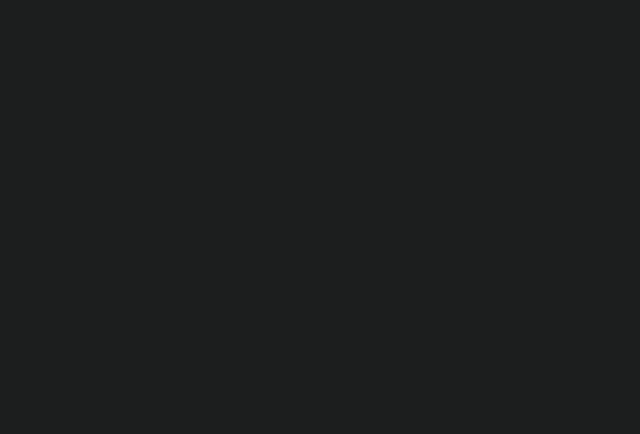
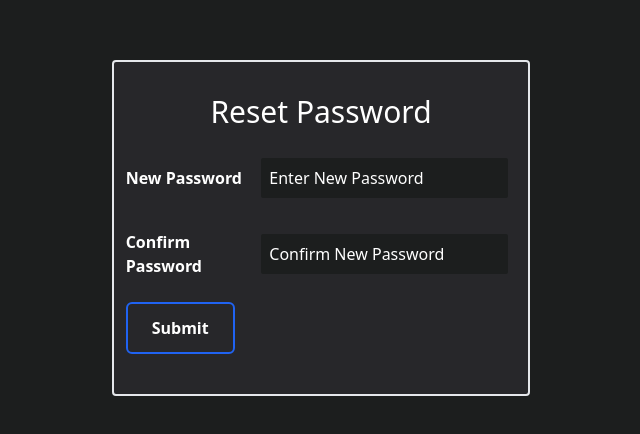
Before and after one commit to PESAMS15/expesne-tracker-frontend, a React (Create React App) app: page /reset-password/1 in a window 1280 px wide. Before the commit this address had no page. Shown: the part 172-606 px from the top of the page, without its empty margins (319-959 px from the left). Built offline with nearby package versions, Linux system fonts and the light colour scheme.

Commit message:
Finally done

```diff
--- a/package.json
+++ b/package.json
@@ -11,7 +11,7 @@
     "moment": "^2.29.3",
     "react": "^18.1.0",
     "react-calendar": "^3.7.0",
-    "react-chartjs-2": "^4.1.0",
+    "react-chartjs-2": "^4.3.1",
     "react-datepicker": "^4.8.0",
     "react-dom": "^18.1.0",
     "react-loading": "^2.0.3",
--- a/src/App.js
+++ b/src/App.js
@@ -21,6 +21,8 @@ import Home from "./components/Home";
 import Goals from "./Pages/Goals";
 import Goal from "./components/Goal";
 import Goa from "./components/Goa";
+import ForgotPassword from "./components/ForgotPassword";
+import ResetPassword from "./Pages/ResetPassword";
 
 Modal.setAppElement("#root");
 
@@ -29,6 +31,7 @@ function App() {
   const [modalIsOpenGoal, setIsOpenGoal] = useState(false);
   const [modalIsOpenGoa, setIsOpenGoa] = useState(false);
   const [modalIsOpenLogin, setIsOpenLogin] = useState(false);
+  const [modalIsOpenPassword, setIsOpenPassword] = useState(false);
   const [modalIsOpenExpense, setIsOpenExpense] = useState(false);
   const [modalIsOpenBudget, setIsOpenBudget] = useState(false);
   const [modalisOpenConfirm, setIsOpenConfirm] = useState(false);
@@ -46,6 +49,7 @@ function App() {
     setIsOpenContact(false);
 
   }
+
 
   function openModalGoal (){
     setIsOpenGoal(true)
@@ -98,6 +102,15 @@ function App() {
 
   function closeModalLogin() {
     setIsOpenLogin(false);
+  }
+
+  function openModalPass() {
+    setIsOpenPassword(true);
+  }
+
+  function closeModalPass() {
+    setIsOpenPassword(false);
+
   }
 
   const customStyles = {
@@ -170,6 +183,7 @@ function App() {
               ></LandingPage>
             }
           />
+          <Route path="/reset-password/:token" element={<ResetPassword />} />
           <Route
             path="dashboard"
             element={
@@ -283,6 +297,7 @@ function App() {
           <Login
             closeModalLogin={closeModalLogin}
             openModalSignup={openModalSignup}
+            open={openModalPass}
           />
         </Modal>
 
@@ -307,14 +322,12 @@ function App() {
           </button>
           <AddExpense closeModalExpense={closeModalExpense} />
         </Modal>
-      </div>
-
-      <Modal
-        isOpen={modalIsOpen}
-        onRequestClose={closeModalSignup}
+        <Modal
+        isOpen={modalIsOpenPassword}
+        onRequestClose={closeModalPass}
         style={customStyles}
       >
-        <button onClick={closeModalSignup}>
+        <button onClick={closeModalPass}>
           <svg
             xmlns="http://www.w3.org/2000/svg"
             className="h-5 w-5"
@@ -328,8 +341,35 @@ function App() {
             />
           </svg>
         </button>
-        <Signup
-          closeModalSignup={closeModalSignup}
+        <ForgotPassword
+          closeModalPass={closeModalPass}
+          openModalLogin={openModalLogin}
+        />
+      </Modal>
+      </div>
+
+
+      <Modal
+        isOpen={modalIsOpenPassword}
+        onRequestClose={closeModalPass}
+        style={customStyles}
+      >
+        <button onClick={closeModalPass}>
+          <svg
+            xmlns="http://www.w3.org/2000/svg"
+            className="h-5 w-5"
+            viewBox="0 0 20 20"
+            fill="currentColor"
+          >
+            <path
+              fillRule="evenodd"
+              d="M10 18a8 8 0 100-16 8 8 0 000 16zM8.707 7.293a1 1 0 00-1.414 1.414L8.586 10l-1.293 1.293a1 1 0 101.414 1.414L10 11.414l1.293 1.293a1 1 0 001.414-1.414L11.414 10l1.293-1.293a1 1 0 00-1.414-1.414L10 8.586 8.707 7.293z"
+              clipRule="evenodd"
+            />
+          </svg>
+        </button>
+        <ForgotPassword
+          closeModalPass={closeModalPass}
           openModalLogin={openModalLogin}
         />
       </Modal>
@@ -356,6 +396,7 @@ function App() {
         <Login
           closeModalLogin={closeModalLogin}
           openModalSignup={openModalSignup}
+          open={openModalPass}
         />
       </Modal>
 
--- a/src/Pages/DashBoard.jsx
+++ b/src/Pages/DashBoard.jsx
@@ -48,8 +48,9 @@ export default function DashBoard(props) {
       if (data.msg == "User Login Found") {
         props.setIsLoggedIn(true);
       } else {
-        alert("Please Login to Continue")
+        // alert("Please Login to Continue")
         navigate("/");
+        window.location.reload();
         props.setIsLoggedIn(false);
       }
     };
--- /dev/null
+++ b/src/Pages/ResetPassword.jsx
@@ -0,0 +1,94 @@
+import React from 'react'
+import { useNavigate, useParams } from 'react-router-dom'
+import ReactLoading from "react-loading";
+
+import { useState } from 'react'
+
+const ResetPassword = () => {
+    const navigate = useNavigate();
+    const {token} = useParams()
+  const [isLoading, setIsLoading] = useState(false);
+
+    const [password, setpassword] = useState("")
+
+    const resetPassword = async ()=>{
+        setIsLoading(true)
+        // console.log(email)
+        const res = await fetch("https://expesne-tracker.onrender.com/user/resetpassword", {
+          method: "POST",
+          headers: {
+            "Content-Type": "application/json",
+          },
+          body: JSON.stringify({ newPassword: password, token }),
+        });
+
+        const data = await res.json();
+        alert(data.message)
+        navigate("/")
+
+        console.log(data.message)
+      setIsLoading(false)
+
+    }
+
+
+  return (
+    <div className='text-white h-screen p-3 flex items-center  justify-center'>
+     <div className='w-full md:w-1/3 pb-10 py-3 p-3 border-2 bg-zinc-800   rounded'>
+
+      <h2 className='text-center text-2xl md:text-3xl my-5'>Reset Password</h2>
+     <div className="flex justify-between my-5">
+     <label
+            htmlFor="password"
+            className="font-bold flex items-center col-span-4"
+          >
+            New Password
+          </label>
+          <input
+            type="password"
+            onChange={(e) => {
+                setpassword(password)
+            }}
+            placeholder="Enter New Password"
+            name="password"
+            className="p-2 m-2 inline-block outline-none  col-span-8 bg-jp-black  rounded-sm placeholder-white"
+          ></input>
+     </div>
+     <div className="flex justify-between my-5">
+     <label
+            htmlFor="password"
+            className="font-bold flex items-center col-span-4"
+          >
+            Confirm Password
+          </label>
+          <input
+            type="password"
+            onChange={(e) => {
+                setpassword(e.target.value)
+            }}
+            placeholder="Confirm New Password"
+            name="password"
+            className="p-2 m-2 inline-block outline-none  col-span-8 bg-jp-black  rounded-sm placeholder-white"
+          ></input>
+     </div>
+     {isLoading ? (
+            <ReactLoading
+              type="bubbles"
+              color="#FFFFFF"
+              height={50}
+              width={50}
+            />
+          ) : (
+            <button
+              onClick={resetPassword}
+              className="font-bold py-3 px-6 rounded-md  border-2 border-rp-yellow text-white hover:border-rp-black hover:text-rp-black hover:bg-rp-yellow hover:scale-110 transition delay-150 duration-200"
+            >
+              Submit
+            </button>
+          )}
+     </div>
+    </div>
+  )
+}
+
+export default ResetPassword
--- /dev/null
+++ b/src/components/Dough.jsx
@@ -0,0 +1,21 @@
+// DoughnutChart.js
+import React, { useEffect, useRef } from 'react';
+// import Chart from 'chart.js';
+import { Doughnut } from 'react-chartjs-2'; // Import Doughnut directly
+
+const DoughnutChart = ({ value1, value2 }) => {
+    const chartData = {
+      datasets: [
+        {
+          data: [value1, value2],
+          backgroundColor: ['#36A2EB', '#FF6384'], // Colors for each segment
+        },
+      ],
+      labels: ['Value 1', 'Value 2'],
+    };
+
+    return <Doughnut data={chartData} />;
+  };
+
+
+export default DoughnutChart;
--- /dev/null
+++ b/src/components/ForgotPassword.jsx
@@ -0,0 +1,56 @@
+import React, {useState} from 'react'
+import ReactLoading from "react-loading";
+const ForgotPassword = () => {
+  const [email, setemail] = useState("")
+  const [isLoading, setIsLoading] = useState(false);
+
+
+  const forg = async()=>{
+    setIsLoading(true)
+    console.log(email)
+    const res = await fetch("https://expesne-tracker.onrender.com/user/forgotpassword", {
+      method: "POST",
+      headers: {
+        "Content-Type": "application/json",
+      },
+      body: JSON.stringify({ email }),
+    });
+
+    const data = await res.json();
+    alert(data.message)
+    console.log(data)
+  setIsLoading(false)
+  }
+  return (
+    <div>
+     <h1 className="font-bold text-2xl ">Forgot password?</h1>
+        <p className="">Please enter your email so we can help rest your password</p>
+        <hr className="my-4 "></hr>
+       <input
+            type="email"
+            onChange={(e) => setemail(e.target.value) }
+            placeholder="Enter Your  Email"
+            className="p-2 m-2 inline-block outline-none   w-full bg-jp-black rounded-sm placeholder-white"
+          />
+           <div className="mt-4">
+          {isLoading ? (
+            <ReactLoading
+              type="bubbles"
+              color="#FFFFFF"
+              height={50}
+              width={50}
+            />
+          ) : (
+            <button
+              onClick={forg}
+              className="font-bold py-3 px-6 rounded-md  border-2 border-rp-yellow text-white hover:border-rp-black hover:text-rp-black hover:bg-rp-yellow hover:scale-110 transition delay-150 duration-200"
+            >
+              Submit
+            </button>
+          )}
+        </div>
+    </div>
+  )
+}
+
+export default ForgotPassword
--- a/src/components/Goa.jsx
+++ b/src/components/Goa.jsx
@@ -1,4 +1,5 @@
-import React, { useState } from 'react'
+import React, { useEffect, useState } from 'react'
+import DoughnutChart from './Dough'
 
 const Goa = () => {
     let id = localStorage.getItem("goalid")
@@ -19,7 +20,9 @@ const Goa = () => {
           console.error(err.message);
         }
     }
-    view_one_goal()
+    useEffect(() => {
+      view_one_goal()
+    })
 
     const HandleClick = () => {
       setclick(!click)
@@ -64,6 +67,18 @@ const Goa = () => {
       </div>
       <div className="flex justify-between">
         <div className="text-xl">
+          Goal Status:
+
+      </div>
+      <div className="text-xl">
+      {goal && goal.goalStatus}
+      </div>
+      </div>
+      <div className='w-52 text-center mx-auto'>
+      {goal && < DoughnutChart value1={goal && goal.amountSaved } value2={goal && goal.amount - goal.amount} />}
+      </div>
+      <div className="flex justify-between">
+        <div className="text-xl">
           Amount Saved:
         </div>
         <div className="text-xl">
--- a/src/components/Login.js
+++ b/src/components/Login.js
@@ -127,6 +127,21 @@ export default function Login(props) {
             Sign Up
           </span>
         </span>
+        <div>
+        <span className="flex text-sm py-3 md:justify-center text-center py-2">
+          <span
+            className="text-rp-yellow block text-center cursor-pointer"
+            onClick={() => {
+              // props.closeModalLogin();
+              props.open();
+              props.closeModalLogin();
+            }}
+          >
+            Forgot password?
+          </span>
+        </span>
+        </div>
+
       </div>
     </div>
   );
```
Also changed, not shown: 1 other file (tests, documents, lock files or other folders).
